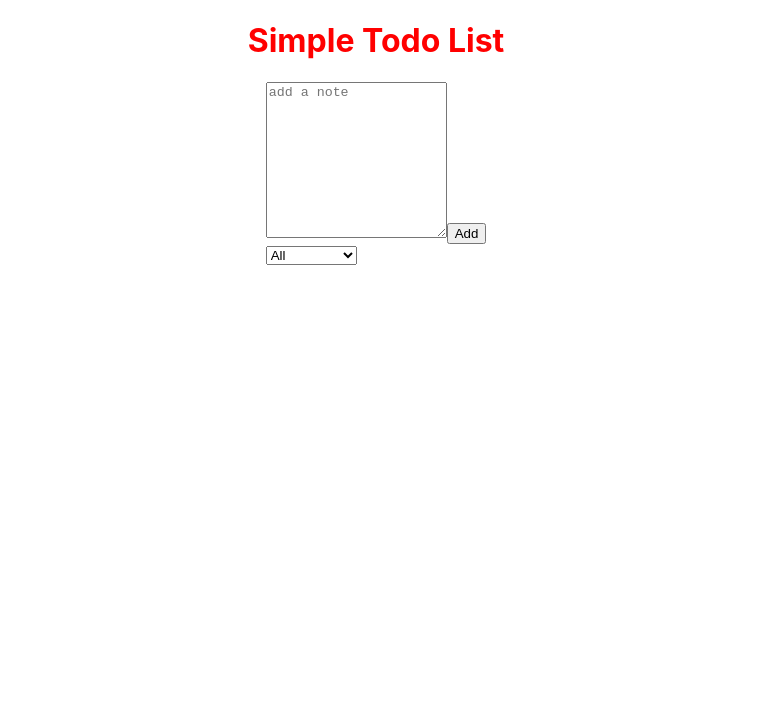
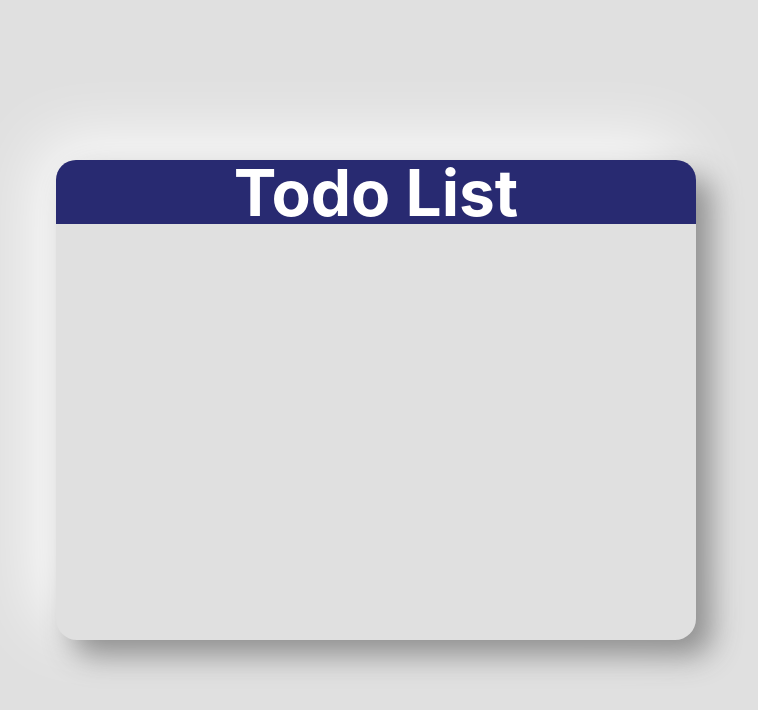
Before and after one commit to AdarshNaikDev/simple-todo, a React (Create React App) app: page / in a window 1280 px wide. Shown: the top 710 px of the page, without its empty margins (264-1022 px from the left). Built offline with nearby package versions, Linux system fonts and the light colour scheme.

Commit message:
Todo list UI changes

```diff
--- a/src/App.css
+++ b/src/App.css
@@ -38,13 +38,59 @@
   }
 }
 
-.todo-title {
-  color: red;
+.main-container {
+  position: relative;
+  left: 25vw;
+  top: 20vh;
+  width: 50vw;
+  height: 60vh;
+
+  display: flex;
+  flex-direction: column;
+  border-radius: 21px;
+
+  border-color: #d1d9e6;
+
+  background-color: #E0E0E0;
+  box-shadow: 16px 16px 30px #8f8f8f, -16px -16px 70px #ffffff;
 }
 
-.main-content {
+
+.todo-title-container {
+  background-color: #282a71;
+  position: relative;
+  top: 0;
+  height: 5vw;
+  border-radius: 20px 20px 0px 0px;
+
+  text-align: center;
+  font-size: 2rem;
+  color: white;
+
   display: flex;
-  flex-direction: column;
+  justify-content: center;
   align-items: center;
-  justify-content: center;
 }
+
+.todo-container {
+  width: 100%;
+  height: 100%;
+  overflow-y: scroll;
+  overflow-x: hidden;
+}
+
+.form-container {
+  display: none;
+}
+
+.todo-container::-webkit-scrollbar {
+  width: 0.5rem;
+}
+
+.todo-container::-webkit-scrollbar-track {
+  background: #1e1e24;
+}
+
+.todo-container::-webkit-scrollbar-thumb {
+  background: #6649b8;
+}
--- a/src/App.js
+++ b/src/App.js
@@ -37,8 +37,19 @@ function App() {
 
   return (
     <>
-      <div className="main-content">
-        <h1 className="todo-title">Simple Todo List</h1>
+      <div className="main-container">
+        <div className="todo-title-container">
+          <h1 className="todo-title">Todo List</h1>
+        </div>
+        <div className="todo-container">
+          <TodoList
+            todos={todos}
+            setTodos={setTodos}
+            filteredTodos={filteredTodos}
+          />
+        </div>
+      </div>
+      <div className="form-container">
         <Form
           setInputText={setInputText}
           todos={todos}
@@ -46,11 +57,6 @@ function App() {
           inputText={inputText}
           setStatus={setStatus}
         />
-        <TodoList
-          todos={todos}
-          setTodos={setTodos}
-          filteredTodos={filteredTodos}
-        />
       </div>
     </>
   );
--- a/src/index.css
+++ b/src/index.css
@@ -6,6 +6,8 @@ body {
     sans-serif;
   -webkit-font-smoothing: antialiased;
   -moz-osx-font-smoothing: grayscale;
+  font-size: 16px;
+  background-color: #E0E0E0;
 }
 
 code {
```
